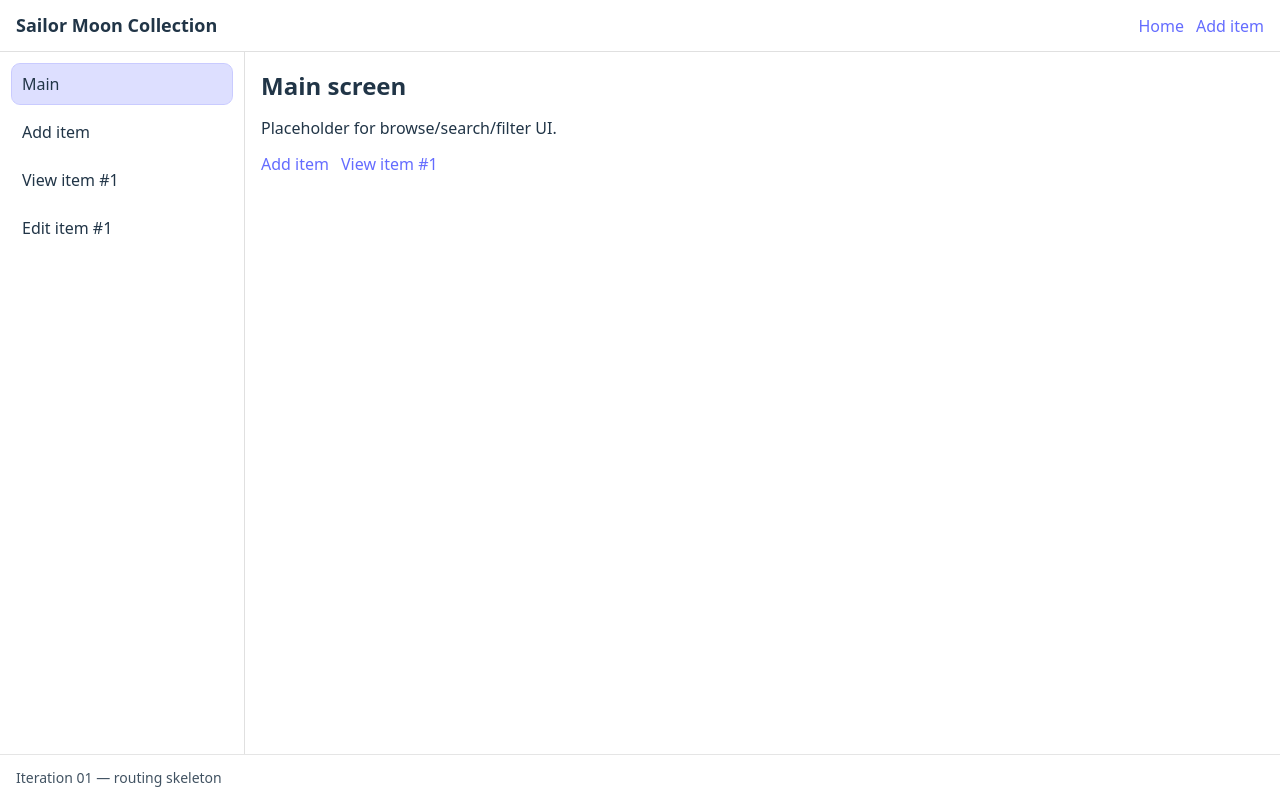
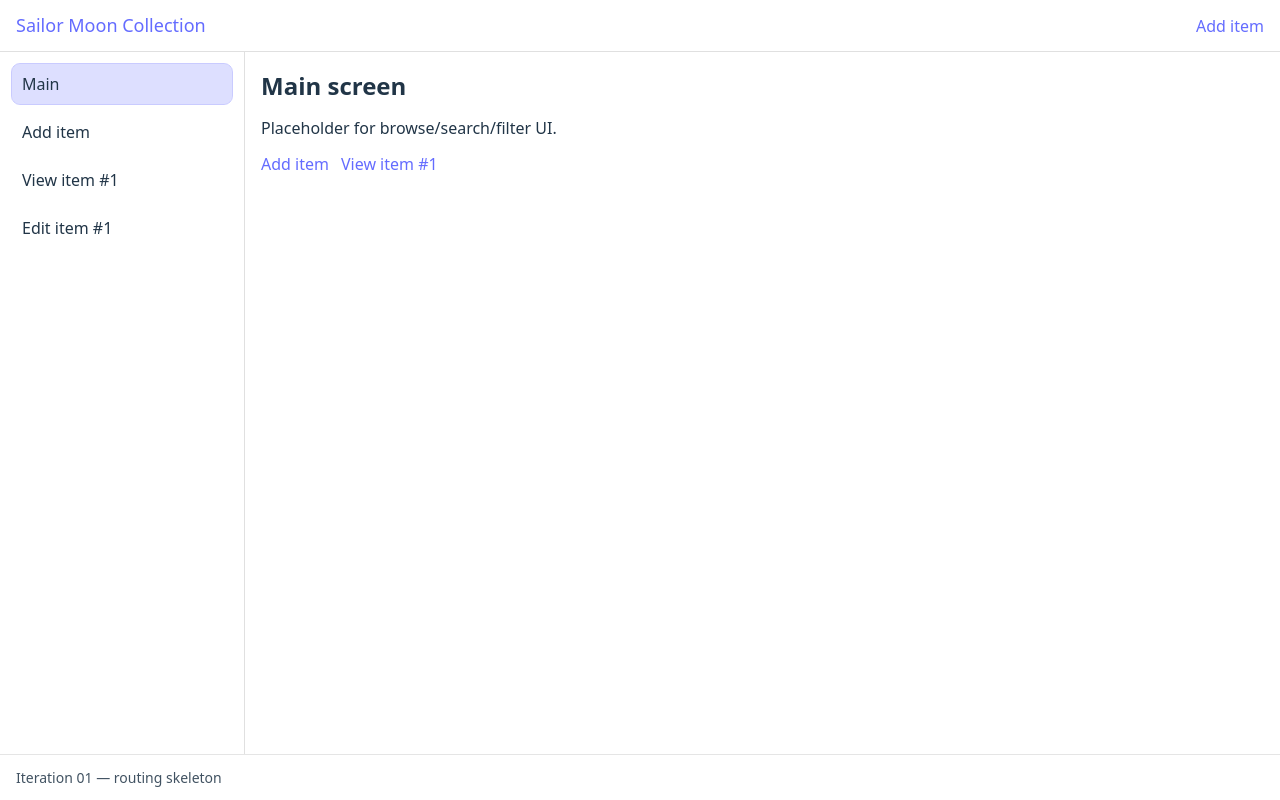
Before and after one commit to edbelova/sailor-moon-db-front-end, a React app: page / in a window 1280 px wide. Built offline with nearby package versions, Linux system fonts and the light colour scheme; the HTML template or start-up script is replaced by a standard one.

Commit message:
feat: replace SideNav with CategoryList for improved navigation structure

```diff
--- a/src/layout/AppLayout.tsx
+++ b/src/layout/AppLayout.tsx
@@ -1,14 +1,14 @@
 import { Outlet } from 'react-router-dom'
 import { Footer } from './Footer'
 import { Header } from './Header'
-import { SideNav } from './SideNav'
+import { CategoryList } from './CategoryList'
 
 export function AppLayout() {
   return (
     <div className="app-shell">
       <Header />
       <div className="app-body">
-        <SideNav />
+        <CategoryList />
         <main className="app-content">
           <Outlet />
         </main>
--- a/src/layout/SideNav.tsx
+++ b/src/layout/CategoryList.tsx
@@ -2,7 +2,7 @@ import { NavLink } from 'react-router-dom'
 
 const exampleItemId = '1'
 
-export function SideNav() {
+export function CategoryList() {
   return (
     <aside className="app-sidenav">
       <nav aria-label="Sidebar">
--- a/src/layout/Header.tsx
+++ b/src/layout/Header.tsx
@@ -4,11 +4,12 @@ export function Header() {
   return (
     <header className="app-header">
       <div className="app-header-inner">
-        <div className="app-title">Sailor Moon Collection</div>
+        <div className="app-title">
+          <NavLink to="/" end>
+            Sailor Moon Collection
+          </NavLink>
+        </div>
         <nav className="app-header-nav" aria-label="Header">
-          <NavLink to="/" end>
-            Home
-          </NavLink>
           <NavLink to="/items/new">Add item</NavLink>
         </nav>
       </div>
```
